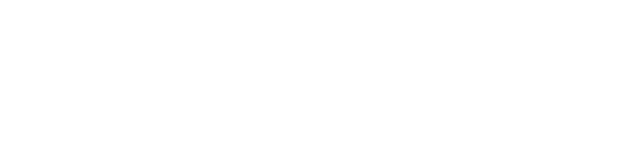
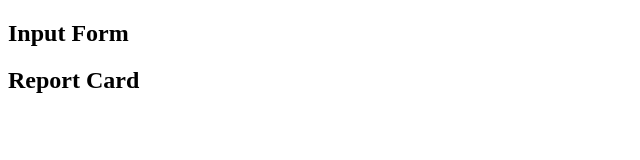
Before and after one commit to evan-baron/CT-Spoof, a plain HTML site: page index.html in a window 1280 px wide. Shown: the whole page, without its empty margins (0-640 px from the left). Drawn offline with Linux system fonts and the light colour scheme.

Commit message:
basic basic basics

```diff
--- a/index.html
+++ b/index.html
@@ -10,6 +10,18 @@
 
 <body>
 
+    <section id="input-form">
+        <div class="container">
+            <h1>Input Form</h1>
+        </div>
+    </section>
+
+    <section id="report-card">
+        <div class="container">
+            <h1>Report Card</h1>
+        </div>
+    </section>
+
 </body>
 
 </html>
```
